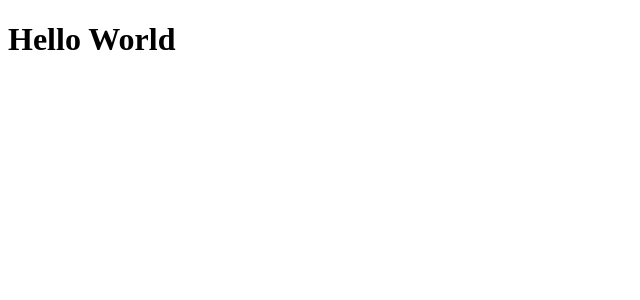
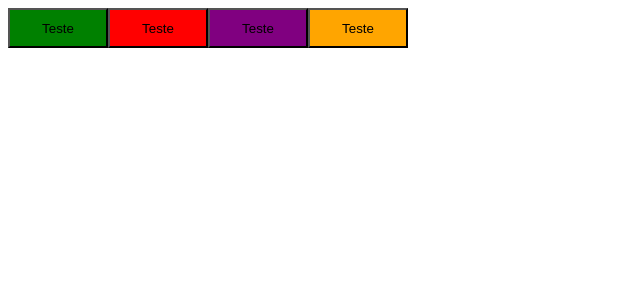
Before and after one commit to felipe-jm/ignite-timer, a React (Vite) app: page / in a window 1280 px wide. Shown: the top 300 px of the page, without its empty margins (0-640 px from the left). Built offline with nearby package versions, Linux system fonts and the light colour scheme.

Commit message:
Add styled-components and button component

```diff
--- a/package.json
+++ b/package.json
@@ -11,11 +11,13 @@
   },
   "dependencies": {
     "react": "^18.3.1",
-    "react-dom": "^18.3.1"
+    "react-dom": "^18.3.1",
+    "styled-components": "^6.1.12"
   },
   "devDependencies": {
     "@types/react": "^18.3.3",
     "@types/react-dom": "^18.3.0",
+    "@types/styled-components": "^5.1.34",
     "@typescript-eslint/eslint-plugin": "^7.15.0",
     "@typescript-eslint/parser": "^7.15.0",
     "@vitejs/plugin-react": "^4.3.1",
--- a/src/App.tsx
+++ b/src/App.tsx
@@ -1,3 +1,12 @@
+import { Button } from "./components/Button";
+
 export function App() {
-  return <h1>Hello World</h1>;
+  return (
+    <>
+      <Button variant="danger">Teste</Button>
+      <Button variant="success">Teste</Button>
+      <Button variant="primary">Teste</Button>
+      <Button variant="secondary">Teste</Button>
+    </>
+  );
 }
--- /dev/null
+++ b/src/components/Button.styles.ts
@@ -0,0 +1,23 @@
+import styled, { css } from "styled-components";
+
+export type ButtonVariant = "primary" | "secondary" | "success" | "danger";
+
+interface ButtonContainerProps {
+  variant: ButtonVariant;
+}
+
+const buttonVariants = {
+  primary: "purple",
+  secondary: "orange",
+  success: "red",
+  danger: "green",
+};
+
+export const ButtonContainer = styled.button<ButtonContainerProps>`
+  width: 100px;
+  height: 40px;
+
+  ${({ variant }) => css`
+    background-color: ${buttonVariants[variant]};
+  `}
+`;
--- /dev/null
+++ b/src/components/Button.tsx
@@ -0,0 +1,10 @@
+import { ButtonContainer, ButtonVariant } from "./Button.styles";
+
+interface ButtonProps {
+  variant?: ButtonVariant;
+  children: React.ReactNode;
+}
+
+export function Button({ variant = "primary", children }: ButtonProps) {
+  return <ButtonContainer variant={variant}>{children}</ButtonContainer>;
+}
```
Also changed, not shown: 1 other file (tests, documents, lock files or other folders).
